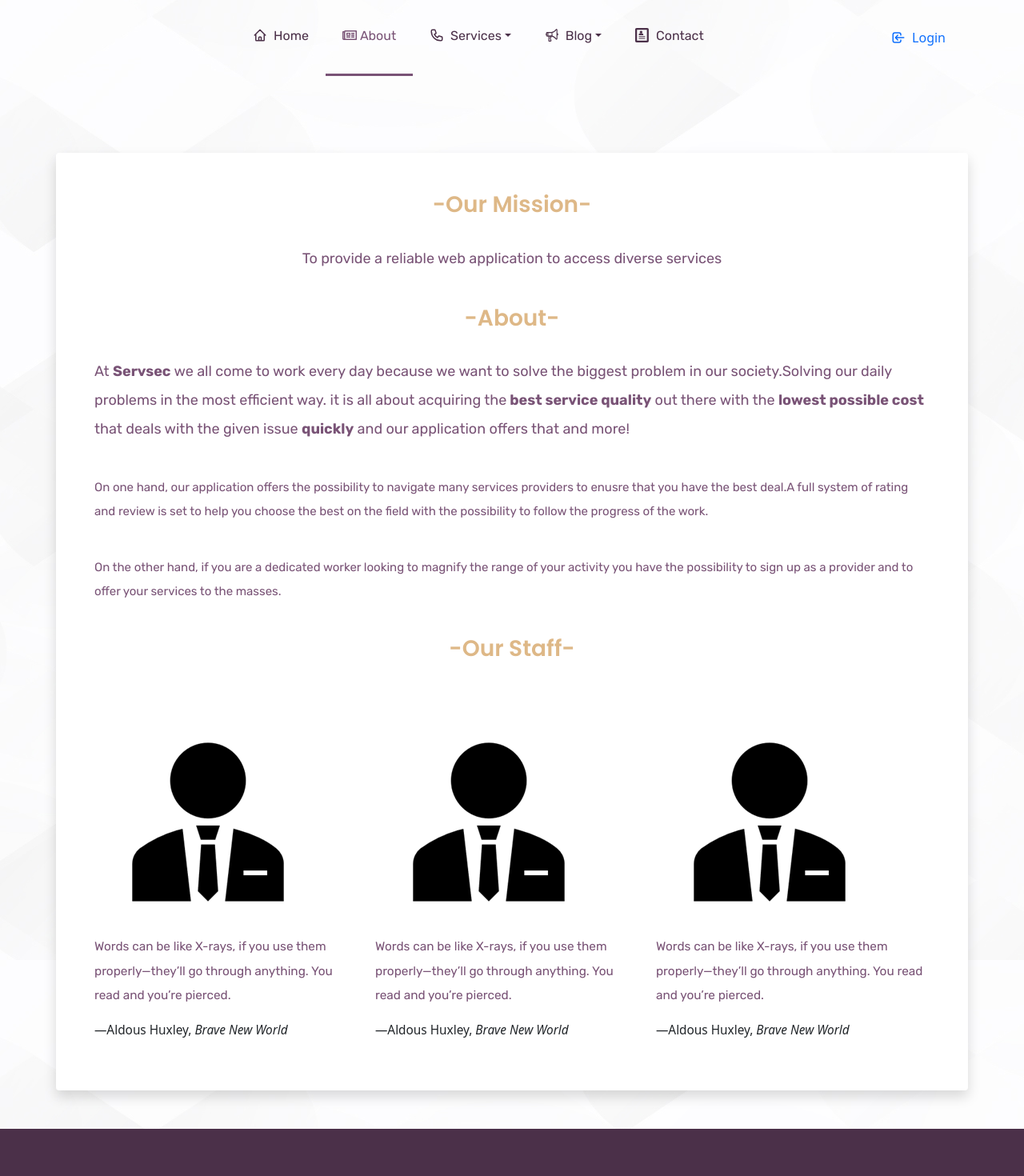
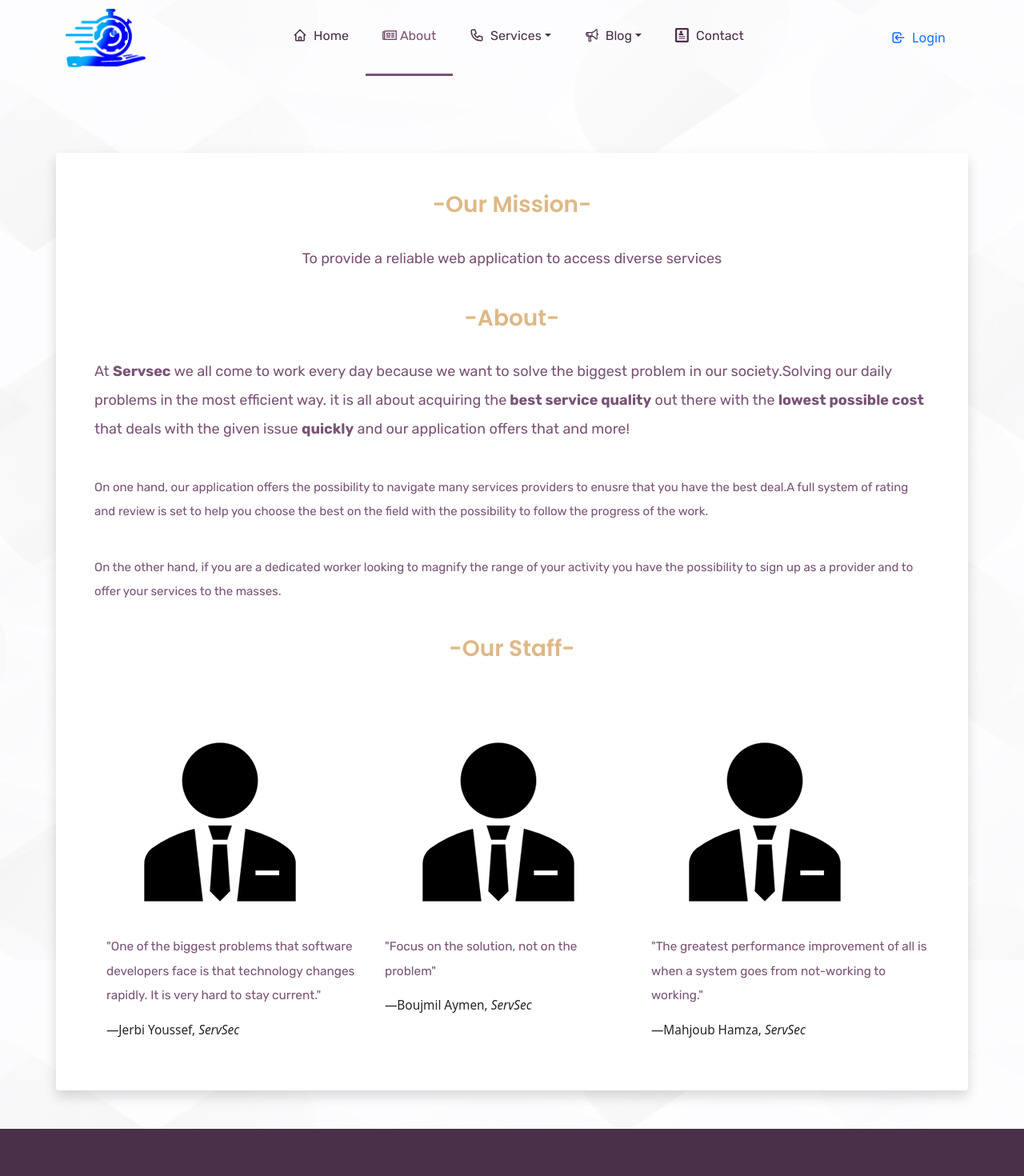
Before and after one commit to AymenBoujmil/servsec-web-application, a React (Create React App) app in the folder client/: page /Aboutus in a window 1280 px wide. Shown: the top 1470 px of the page at 80% size. Built offline with nearby package versions, Linux system fonts and the light colour scheme; no server answers.

Commit message:
updates
logo update

```diff
--- a/client/src/components/Main/Banner.js
+++ b/client/src/components/Main/Banner.js
@@ -11,13 +11,13 @@ function Banner (){
         </div>*/}
             <br></br>
             <div class='section-header'>
-
-              <h1 style={{fontWeight:"800"}}>ServSec</h1>
-              <p>
-                An easy solution for an easy life,
-                learn everything <Link to="/Aboutus">about us</Link>
-              </p>
-          </div>
+              <div style={{paddingLeft:"20px",alignItems:"center"}}>
+               <h1 style={{fontWeight:"800"}}>ServSec</h1>
+                <p>
+                  An easy solution for an easy life.
+                </p>
+              </div>
+           </div>
           </div>
         )
     }
--- a/client/src/components/navbar/Navbar.js
+++ b/client/src/components/navbar/Navbar.js
@@ -97,10 +97,9 @@ export default function Navbar() {
 						>
 							<div className='col-lg-12'>
 								<nav className='navbar navbar-expand-lg navbar-light'>
-									<NavLink className='navbar-brand' to='/' exact>
-										{' '}
-										{/*<img src='img/logo.png' alt='logo' />{' '}*/}
-									</NavLink>
+									<a class="navbar-brand" href="index.html">
+										<img src="img/logo2.png" alt="logo" width="100px" width="100px" />
+									</a>
 									<button
 										className='navbar-toggler'
 										type='button'
--- a/client/src/pages/AboutUs.js
+++ b/client/src/pages/AboutUs.js
@@ -35,31 +35,31 @@ export default class AboutUs extends Component {
                 -Our Staff-</h3>
                 <br/><br/>
                 <div  style={{display:'flex',flexDirection:'row',justifyContent:'space-between'}}>
-                    <div>
+                    <div className="col-md-4">
                         <img src={window.location.origin + '/img/Man.png'} />
                         <figure>
                             <blockquote >
-                                <p style={{paddingRight:'20px',fontSize:'1.2vw'}}>Words can be like X-rays, if you use them properly—they’ll go through anything. You read and you’re pierced.</p>
+                                <p style={{fontSize:'1.2vw'}}>"One of the biggest problems that software developers face is that technology changes rapidly. It is very hard to stay current."</p>
                             </blockquote>
-                            <figcaption style={{fontSize:'1.2vw'}}>—Aldous Huxley, <cite>Brave New World</cite></figcaption>
+                            <figcaption style={{fontSize:'1.2vw'}}>—Jerbi Youssef, <cite>ServSec</cite></figcaption>
                         </figure>
                     </div>
-                    <div>
+                    <div className="col-md-4">
                         <img src={window.location.origin + '/img/Man.png'} />
                          <figure>
                             <blockquote >
-                                <p style={{paddingRight:'20px',fontSize:'1.2vw'}}>Words can be like X-rays, if you use them properly—they’ll go through anything. You read and you’re pierced.</p>
+                                <p style={{paddingRight:'20px',fontSize:'1.2vw'}}>"Focus on the solution, not on the problem"</p>
                             </blockquote>
-                            <figcaption style={{fontSize:'1.2vw'}}>—Aldous Huxley, <cite>Brave New World</cite></figcaption>
+                            <figcaption style={{fontSize:'1.2vw'}}>—Boujmil Aymen, <cite>ServSec</cite></figcaption>
                       </figure>
                     </div>
                     <div>
                     <img src={window.location.origin + '/img/Man.png'} />
                     <figure>
                     <blockquote>
-                        <p style={{fontSize:'1.2vw'}}>Words can be like X-rays, if you use them properly—they’ll go through anything. You read and you’re pierced.</p>
+                        <p style={{fontSize:'1.2vw'}}>"The greatest performance improvement of all is when a system goes from not-working to working."</p>
                     </blockquote>
-                    <figcaption style={{fontSize:'1.2vw'}}>—Aldous Huxley, <cite>Brave New World</cite></figcaption>
+                    <figcaption style={{fontSize:'1.2vw'}}>—Mahjoub Hamza, <cite>ServSec</cite></figcaption>
               </figure>
                     </div>
                 </div>
```
Also changed, not shown: client/public/img/logo.png, client/public/img/logo2.png (added).
